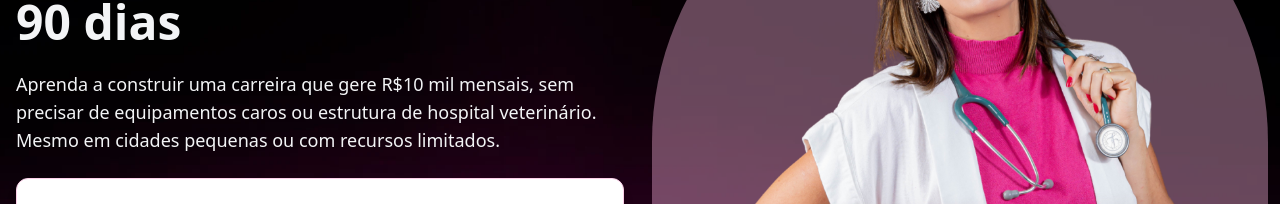
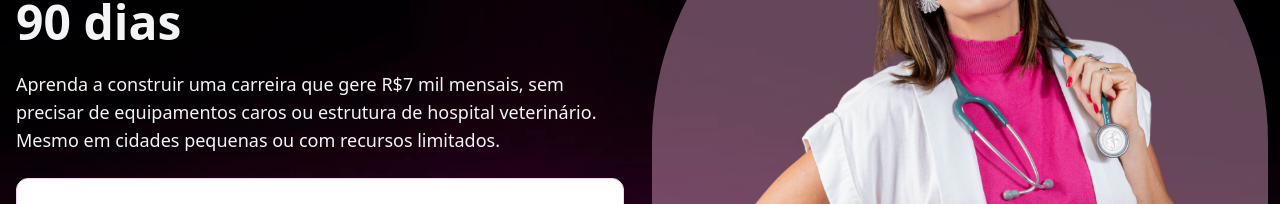
Before and after one commit to zabuzadev/LZTO-AMS-FEV25, a Next.js app: page /registro-org in a window 1280 px wide. Shown: the part 308-512 px from the top of the page. Built offline with nearby package versions, Linux system fonts and the light colour scheme.

Commit message:
Update income potential in hero component description

```diff
--- a/src/components/capturaorg/hero.tsx
+++ b/src/components/capturaorg/hero.tsx
@@ -144,7 +144,7 @@ export default function Hero({ title }: HeroProps) {
               {title}
             </h1>
             <p className="text-lg text-gray-100">
-              Aprenda a construir uma carreira que gere R$10 mil mensais, sem precisar de equipamentos caros ou estrutura de hospital veterinário. Mesmo em cidades pequenas ou com recursos limitados.
+              Aprenda a construir uma carreira que gere R$7 mil mensais, sem precisar de equipamentos caros ou estrutura de hospital veterinário. Mesmo em cidades pequenas ou com recursos limitados.
             </p>
 
             <Card className="p-6 bg-white border-pink-200 shadow-lg">
```
